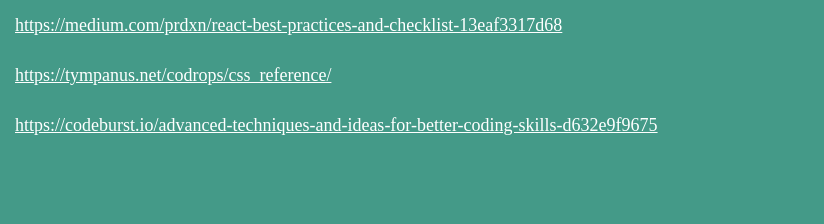
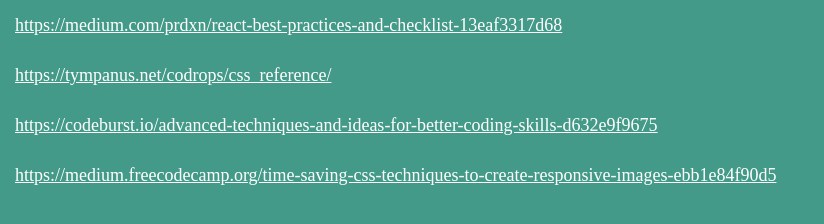
Before and after one commit to RuchiraMourya/MyExp, a plain HTML site: page readingList/index.html in a window 1280 px wide. Shown: the top 224 px of the page, without its empty margins (0-824 px from the left). Drawn offline with Linux system fonts and the light colour scheme.

Commit message:
Update index.html

```diff
--- a/readingList/index.html
+++ b/readingList/index.html
@@ -31,7 +31,8 @@
         const dataList = [
        'https://medium.com/prdxn/react-best-practices-and-checklist-13eaf3317d68',
        'https://tympanus.net/codrops/css_reference/',
-       'https://codeburst.io/advanced-techniques-and-ideas-for-better-coding-skills-d632e9f9675'
+       'https://codeburst.io/advanced-techniques-and-ideas-for-better-coding-skills-d632e9f9675',
+       'https://medium.freecodecamp.org/time-saving-css-techniques-to-create-responsive-images-ebb1e84f90d5'
         ];
 
         (function () {
```
